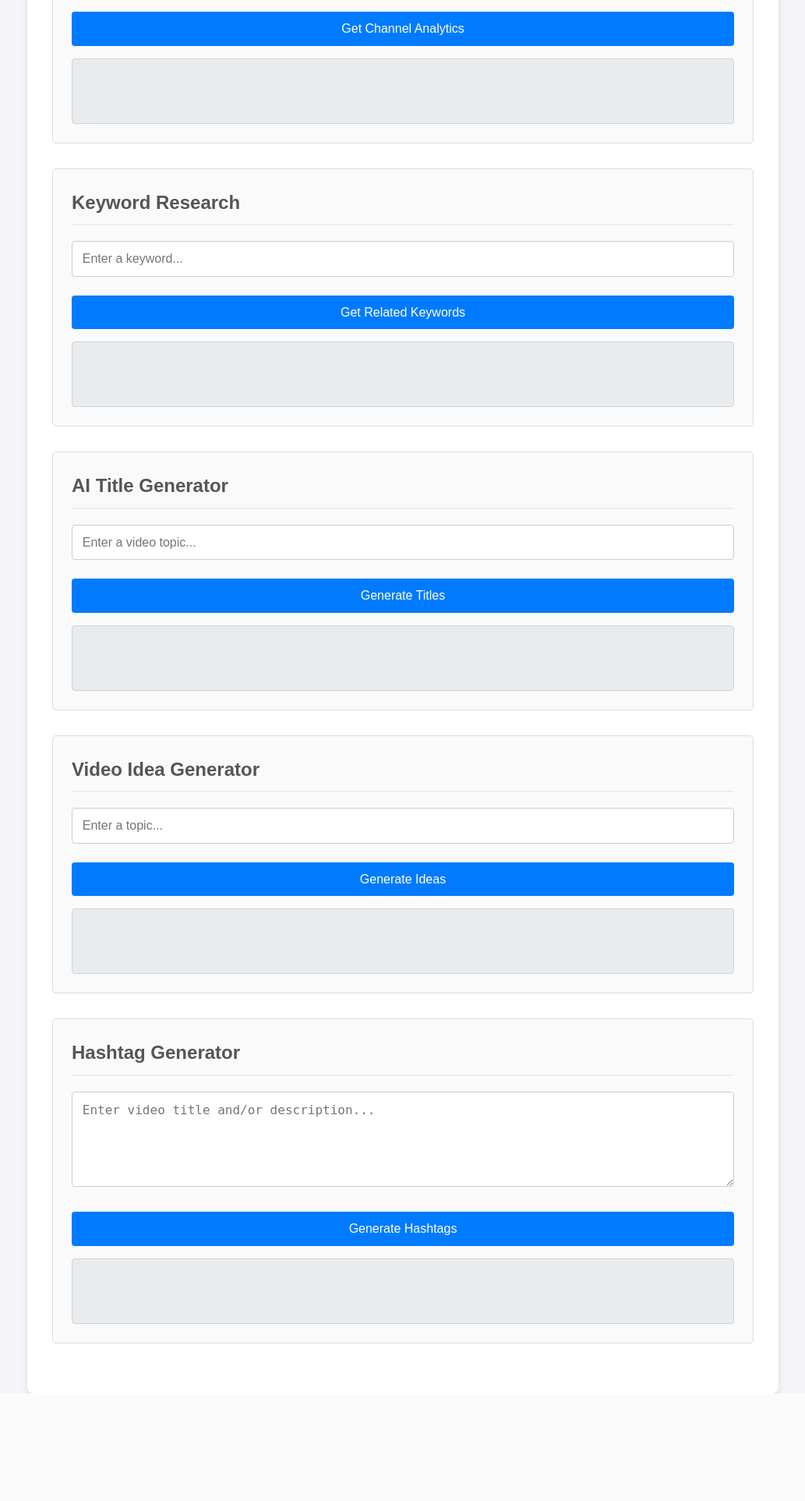
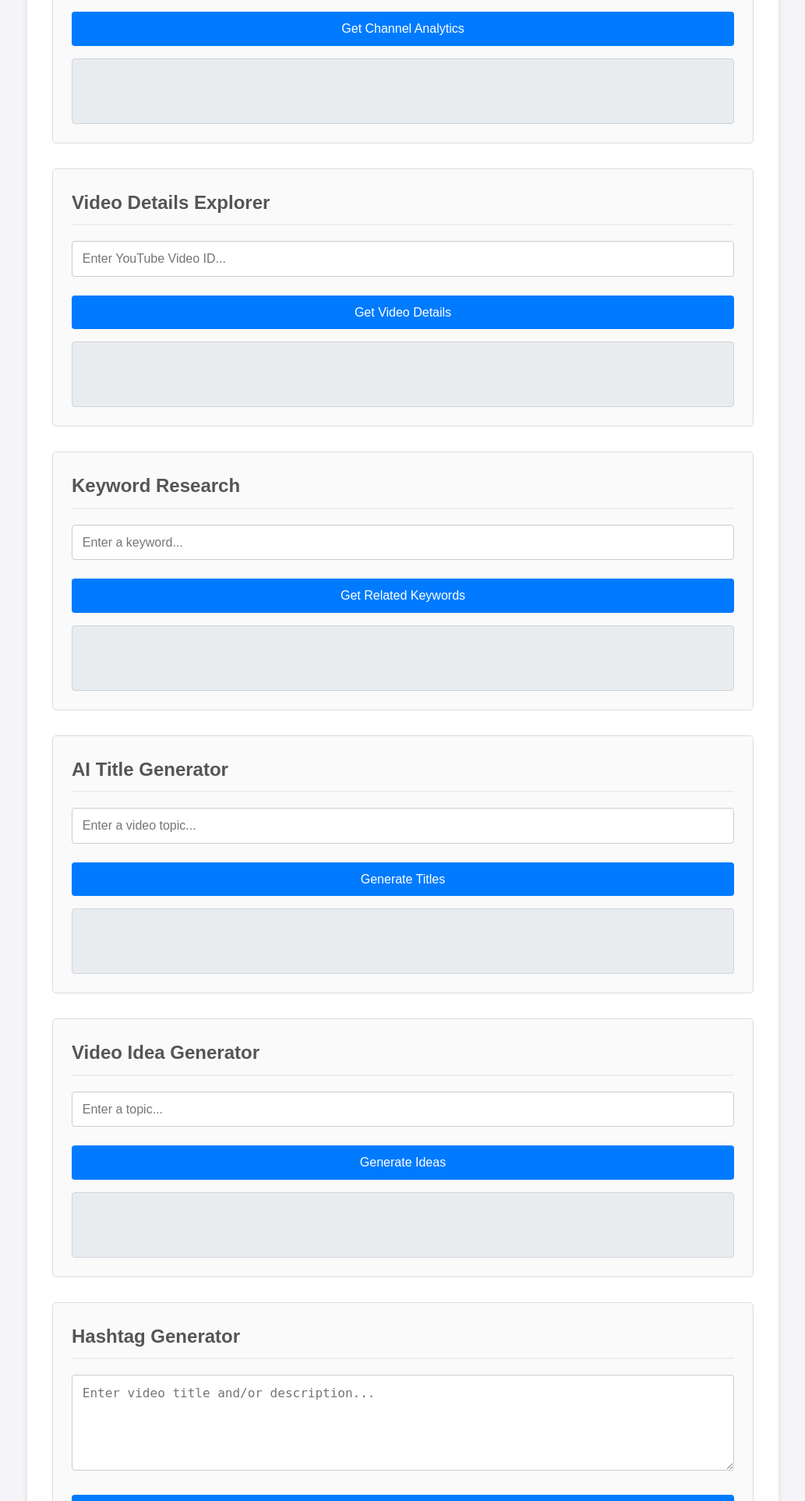
Before and after one commit to ampsonalsriya-rgb/Cooking-game-web, a Flask app: page / in a window 1280 px wide. Shown: the part 544-2469 px from the top of the page at 78% size, without its empty margins (123-1156 px from the left). Before the commit the page ends 2331 px from the top, so only its background shows below. Run offline with Flask 3, Linux system fonts and the light colour scheme.

Commit message:
feat: Add Video Details Explorer feature
This commit introduces a new Video Details Explorer feature to the application.

- Adds a new "Video Details Explorer" section to the user interface where users can input a YouTube Video ID.
- Implements a new API endpoint (`/api/video_details`) that fetches and returns a comprehensive set of details for the given video. This includes the video's title, description, tags, category, duration, definition, and statistics (views, likes, comments).
- Updates the frontend to display the video details in a structured and easy-to-read format.

```diff
--- a/app.py
+++ b/app.py
@@ -196,5 +196,47 @@ def channel_analytics():
         return jsonify({'error': 'An error occurred while fetching channel analytics.'}), 500
 
 
+@app.route('/api/video_details', methods=['POST'])
+def video_details():
+    if not YOUTUBE_API_KEY:
+        return jsonify({'error': 'YouTube API key is not configured. Please set the YOUTUBE_API_KEY environment variable.'}), 500
+
+    data = request.get_json()
+    video_id = data.get('video_id')
+    if not video_id:
+        return jsonify({'error': 'Video ID is required'}), 400
+
+    try:
+        youtube = build('youtube', 'v3', developerKey=YOUTUBE_API_KEY)
+        request = youtube.videos().list(
+            part="snippet,contentDetails,statistics,topicDetails",
+            id=video_id
+        )
+        response = request.execute()
+
+        if not response.get('items'):
+            return jsonify({'error': 'Video not found.'}), 404
+
+        video_data = response['items'][0]
+
+        details = {
+            'title': video_data['snippet']['title'],
+            'description': video_data['snippet']['description'],
+            'tags': video_data['snippet'].get('tags', []),
+            'categoryId': video_data['snippet']['categoryId'],
+            'viewCount': video_data['statistics'].get('viewCount', 'N/A'),
+            'likeCount': video_data['statistics'].get('likeCount', 'N/A'),
+            'commentCount': video_data['statistics'].get('commentCount', 'N/A'),
+            'duration': video_data['contentDetails']['duration'],
+            'definition': video_data['contentDetails']['definition'],
+            'topicCategories': video_data.get('topicDetails', {}).get('topicCategories', [])
+        }
+
+        return jsonify(details)
+    except Exception as e:
+        app.logger.error(f"An error occurred with the YouTube API: {e}")
+        return jsonify({'error': 'An error occurred while fetching video details.'}), 500
+
+
 if __name__ == '__main__':
     app.run(host='0.0.0.0', port=8080, debug=True)
--- a/static/script.js
+++ b/static/script.js
@@ -79,6 +79,68 @@ document.addEventListener('DOMContentLoaded', () => {
                 </div>
             </div>
             <p style="margin-top: 1rem;">${analytics.description.substring(0, 300)}...</p>
+        `;
+    }
+
+    // Video Details Explorer
+    const videoDetailsBtn = document.getElementById('video-details-btn');
+    const videoIdInput = document.getElementById('video-id-input');
+    const videoDetailsResults = document.getElementById('video-details-results');
+
+    videoDetailsBtn.addEventListener('click', () => {
+        const videoId = videoIdInput.value.trim();
+        if (videoId) {
+            fetch('/api/video_details', {
+                method: 'POST',
+                headers: {
+                    'Content-Type': 'application/json'
+                },
+                body: JSON.stringify({ video_id: videoId })
+            })
+            .then(response => response.json())
+            .then(data => {
+                if (data.error) {
+                    displayError(videoDetailsResults, data.error);
+                } else {
+                    displayVideoDetails(videoDetailsResults, data);
+                }
+            })
+            .catch(error => {
+                console.error('Error:', error);
+                displayError(videoDetailsResults, 'An error occurred.');
+            });
+        }
+    });
+
+    function displayVideoDetails(element, details) {
+        // Helper function to format the ISO 8601 duration
+        const formatDuration = (isoDuration) => {
+            const regex = /PT(?:(\d+)H)?(?:(\d+)M)?(?:(\d+)S)?/;
+            const matches = isoDuration.match(regex);
+            const hours = parseInt(matches[1] || 0);
+            const minutes = parseInt(matches[2] || 0);
+            const seconds = parseInt(matches[3] || 0);
+            if(hours > 0) {
+                return `${hours}:${minutes.toString().padStart(2, '0')}:${seconds.toString().padStart(2, '0')}`;
+            }
+            return `${minutes}:${seconds.toString().padStart(2, '0')}`;
+        };
+
+        element.innerHTML = `
+            <h4>${details.title}</h4>
+            <div class="video-stats" style="display: flex; justify-content: space-around; flex-wrap: wrap; margin-bottom: 1rem; background: #fdfdfd; padding: 0.5rem; border-radius: 5px;">
+                <p><strong>Views:</strong> ${details.viewCount}</p>
+                <p><strong>Likes:</strong> ${details.likeCount}</p>
+                <p><strong>Comments:</strong> ${details.commentCount}</p>
+                <p><strong>Duration:</strong> ${formatDuration(details.duration)}</p>
+                <p><strong>Definition:</strong> ${details.definition}</p>
+            </div>
+            <h5>Tags:</h5>
+            <div class="tags-container" style="margin-bottom: 1rem;">
+                ${details.tags.map(tag => `<span class="tag" style="background-color: #e9ecef; padding: 0.3rem 0.6rem; border-radius: 3px; margin: 0.2rem; display: inline-block;">${tag}</span>`).join('')}
+            </div>
+            <h5>Description:</h5>
+            <p class="description" style="white-space: pre-wrap; background: #fdfdfd; padding: 1rem; border-radius: 5px;">${details.description}</p>
         `;
     }
 
--- a/templates/index.html
+++ b/templates/index.html
@@ -23,6 +23,14 @@
             <input type="text" id="channel-id-input" placeholder="Enter YouTube Channel ID...">
             <button id="channel-analytics-btn">Get Channel Analytics</button>
             <div id="channel-analytics-results" class="results"></div>
+        </div>
+
+        <!-- Video Details Explorer -->
+        <div class="tool-section">
+            <h2>Video Details Explorer</h2>
+            <input type="text" id="video-id-input" placeholder="Enter YouTube Video ID...">
+            <button id="video-details-btn">Get Video Details</button>
+            <div id="video-details-results" class="results"></div>
         </div>
 
         <!-- Keyword Research Tool -->
```
